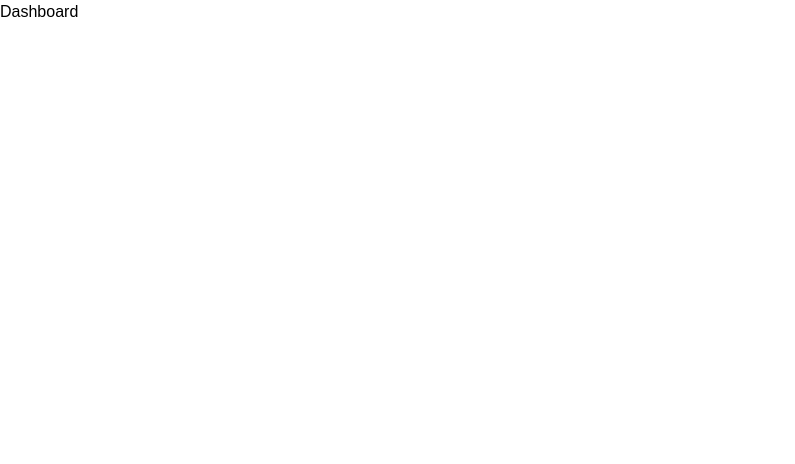
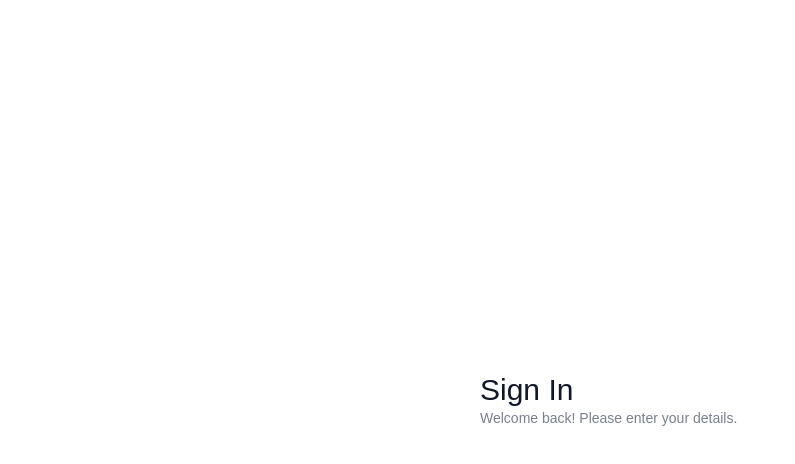
Before and after one commit to waibaBikash/Hamro-Fitness, a React (Vite) app in the folder client/: page / in a window 1280 px wide. Shown: the top 464 px of the page, without its empty margins (0-795 px from the left). Built offline with nearby package versions, Linux system fonts and the light colour scheme; a web font is replaced by a local one.

Commit message:
feat: add lucide-react and react-hot-toast dependencies; enhance Login component with state management and UI elements

```diff
--- a/client/package.json
+++ b/client/package.json
@@ -11,8 +11,10 @@
   },
   "dependencies": {
     "@tailwindcss/vite": "^4.2.2",
+    "lucide-react": "^1.8.0",
     "react": "^19.2.4",
     "react-dom": "^19.2.4",
+    "react-hot-toast": "^2.6.0",
     "react-router-dom": "^7.14.0",
     "tailwindcss": "^4.2.2"
   },
--- a/client/src/App.tsx
+++ b/client/src/App.tsx
@@ -4,9 +4,16 @@ import Dashboard from "./pages/Dashboard"
 import FoodLog from "./pages/FoodLog"
 import ActivityLog from "./pages/ActivityLog"
 import Profile from "./pages/Profile"
+import { useAppContext } from "./context/AppContext"
+import Login from "./pages/Login"
 
 
 const App = () => {
+
+  const { user , isUserFetched, onboardingCompleted } =  useAppContext()
+    if(!user){
+      return isUserFetched ? <Login /> : <p>Loading...</p>
+    }
   return (
     <>
        <Routes>
--- a/client/src/main.tsx
+++ b/client/src/main.tsx
@@ -3,10 +3,18 @@ import { createRoot } from 'react-dom/client'
 import './index.css'
 import App from './App.tsx'
 import { BrowserRouter } from 'react-router-dom'
+import { AppProvider } from './context/AppContext.tsx'
+import { ThemeProvider } from './context/ThemeContext.tsx'
+
 
 createRoot(document.getElementById('root')!).render(
 
     <BrowserRouter>
-       <App />
+     <ThemeProvider>
+        <AppProvider>
+            <App />
+        </AppProvider>
+     </ThemeProvider>
+
     </BrowserRouter>
 )
--- a/client/src/pages/Login.tsx
+++ b/client/src/pages/Login.tsx
@@ -1,11 +1,22 @@
+import { useState } from "react"
 
 
 
 const Login = () => {
+
+  const [state, setState] = useState('login')
+
   return (
-    <div>
-
-    </div>
+    <>
+        <main className="login-page-container">
+             <form className="login-form">
+               <h2 className="text-3xl font-medium text-gray-900 dark:text-white">
+                 {state === 'login' ? 'Sign In' : 'Sign Up'}
+               </h2>
+               <p className="text-sm text-gray-500/90 dark:text-gray-400">{state === 'login' ? 'Welcome back! Please enter your details.' : 'Create an account to get started.'}</p>
+             </form>
+        </main>
+    </>
   )
 }
 
```
Also changed, not shown: 1 other file (tests, documents, lock files or other folders).
